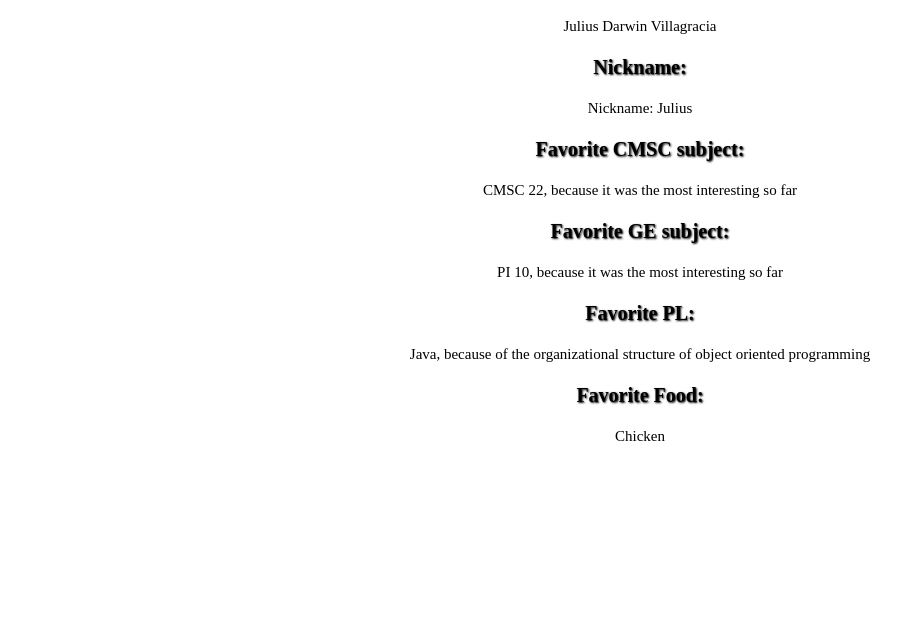
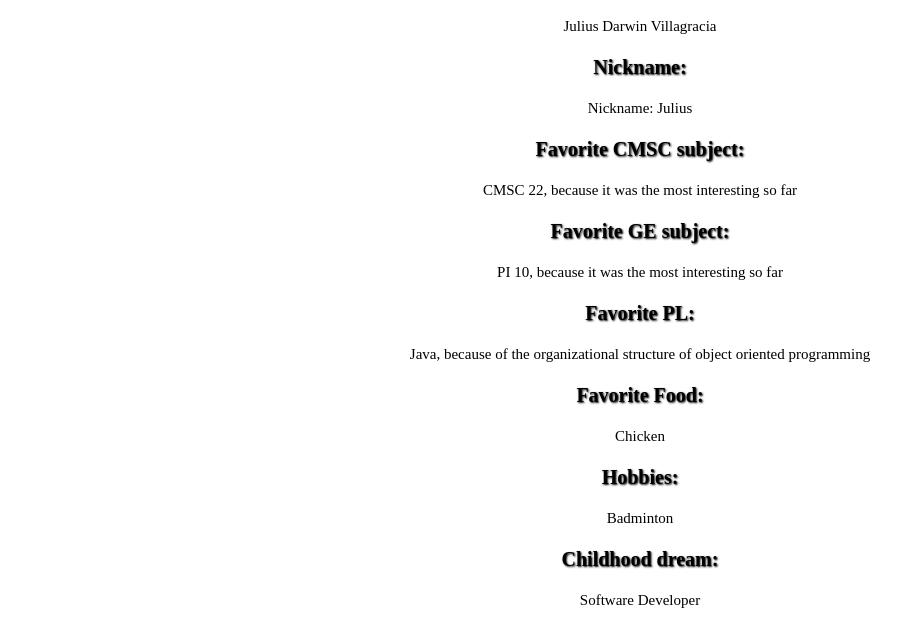
Before and after one commit to Julius-Villagracia/CMSC100Exer1, a plain HTML site: page index.html in a window 1280 px wide. Shown: the part 106-750 px from the top of the page, without its empty margins (0-924 px from the left). Drawn offline with Linux system fonts and the light colour scheme.

Commit message:
updated information

```diff
--- a/index.html
+++ b/index.html
@@ -28,6 +28,11 @@
 		<h3>Favorite Food:</h3>
 		<p>Chicken</p>
 
+		<h3>Hobbies:</h3>
+		<p>Badminton</p>
+
+		<h3>Childhood dream:</h3>
+		<p>Software Developer</p>
 
 	</body>
 </html>
```
